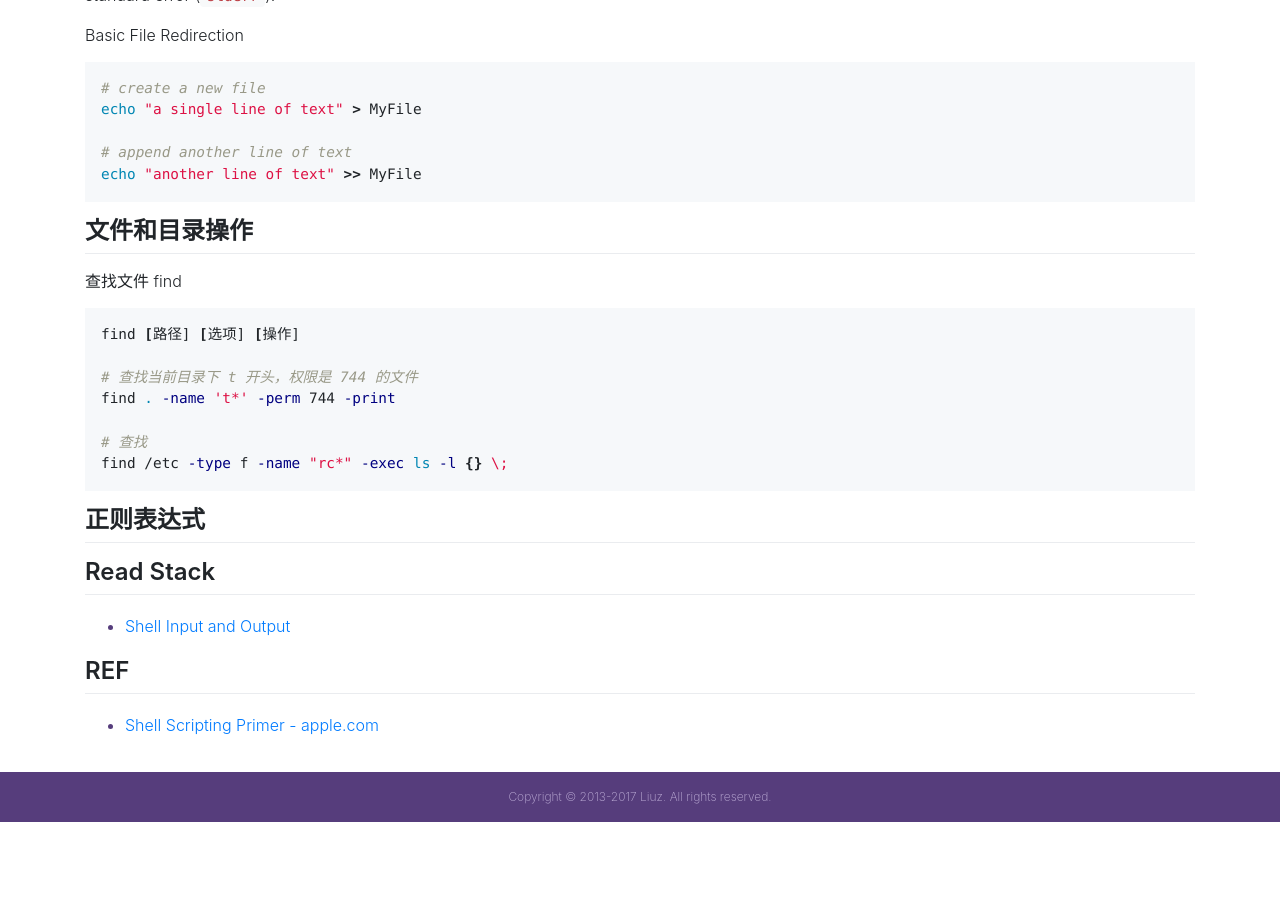
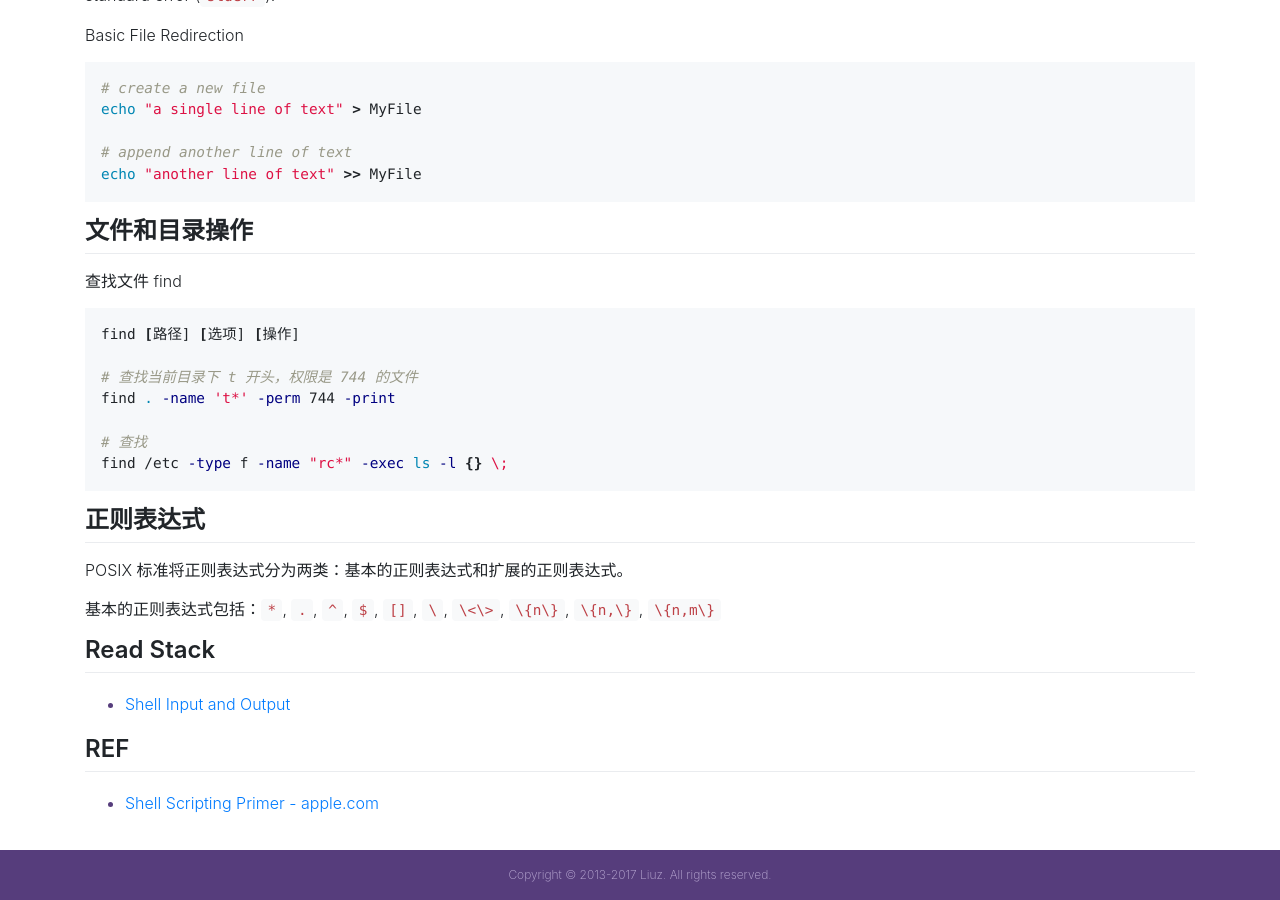
Before and after one commit to liuzhuan/liuzhuan.github.io, a Jekyll site: the page built from _posts/2017-12-19-shell-primer.md, in a window 1280 px wide and 900 px high, scrolled down 4082 px. Built offline with Jekyll 4.4.1, drawn with Linux system fonts in a browser that asks for light colours; nearby versions of some CDN libraries; before the commit the page ends 4904 px from its top, so only the background shows below that.

Commit message:
adding regex to shell primer

```diff
--- a/_posts/2017-12-19-shell-primer.md
+++ b/_posts/2017-12-19-shell-primer.md
@@ -226,6 +226,10 @@ find /etc -type f -name "rc*" -exec ls -l {} \;
 
 ## 正则表达式
 
+POSIX 标准将正则表达式分为两类：基本的正则表达式和扩展的正则表达式。
+
+基本的正则表达式包括：`*`, `.`, `^`, `$`, `[]`, `\`, `\<\>`, `\{n\}`, `\{n,\}`, `\{n,m\}`
+
 ## Read Stack
 
 - [Shell Input and Output][io]
```
